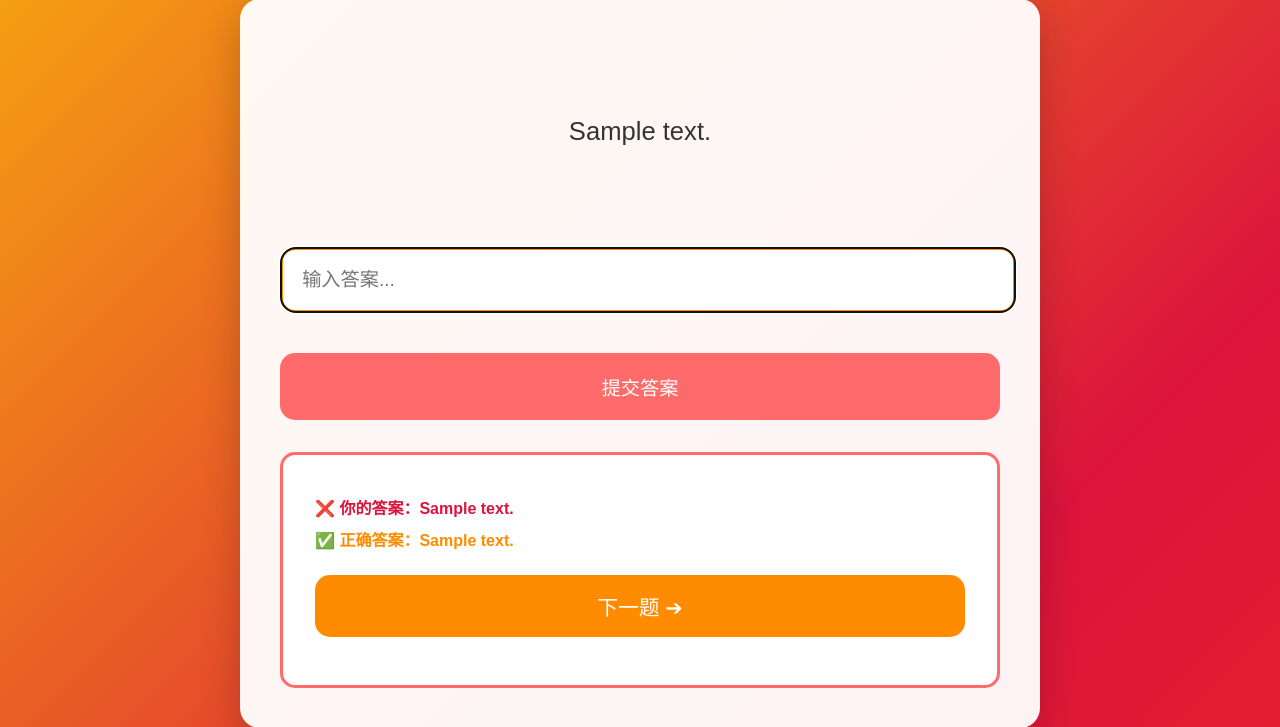
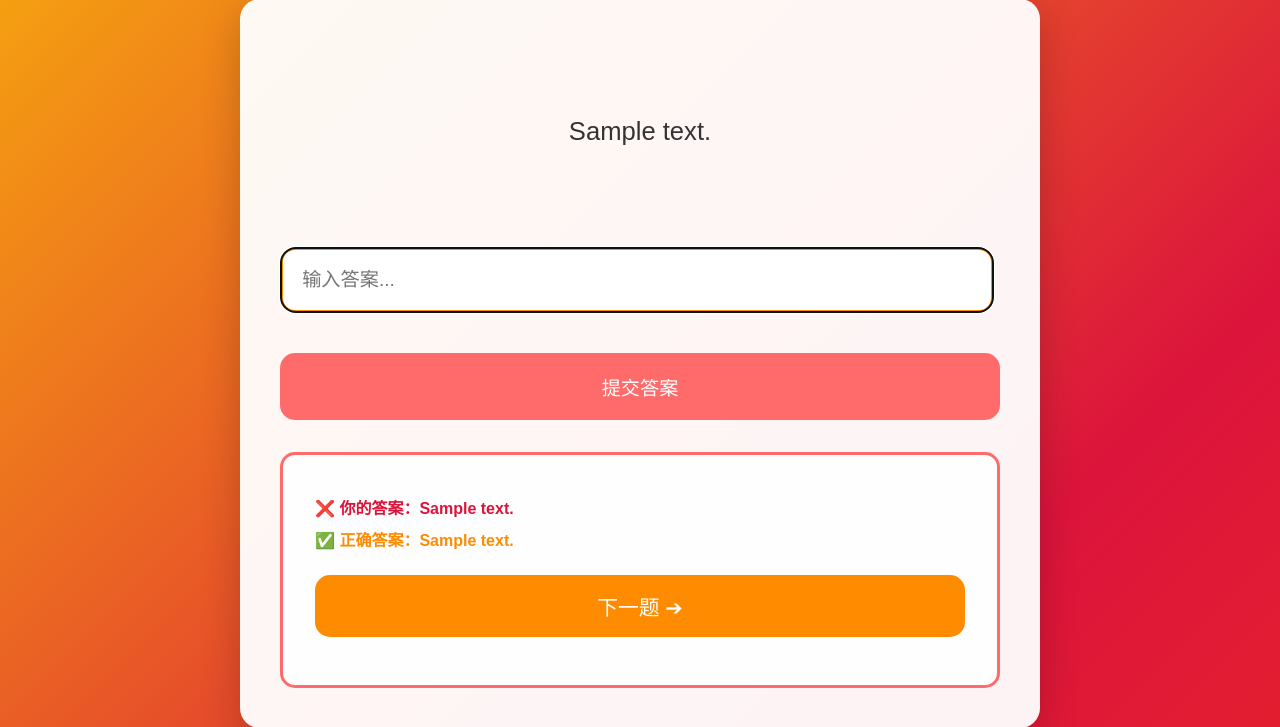
Before and after one commit to Richbool/riddles, a Flask app: template templates/index.html in a window 1280 px wide. Shown: the part 160-887 px from the top of the page. Run offline with Flask 2, Linux system fonts and the light colour scheme; the template is opened without the code that fills it: most values are stand-ins (such as "Sample title", 1, 10 or a date in 2020).

Commit message:
Update style.css

```diff
--- a/static/style.css
+++ b/static/style.css
@@ -63,7 +63,7 @@ h1 {
 }
 
 input[type="text"] {
-    width: 96%;
+    width: 93%;
     padding: 1.2rem;
     font-size: 1.2rem;
     border: 3px solid var(--color2);
```
